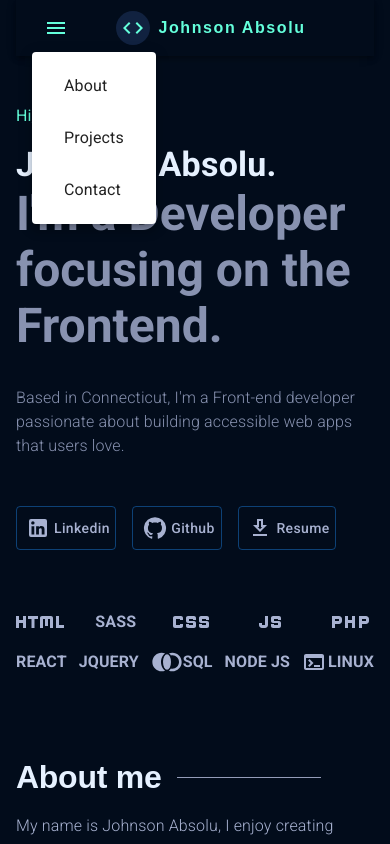
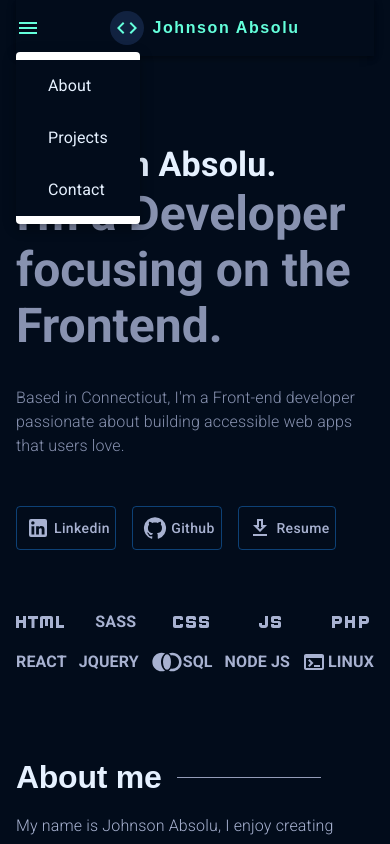
Before and after one commit to JAbsolu/React-portfolio, a React (Create React App) app: page / in a window 390 px wide. Both pictures are taken after a click on the button "account of current user". Shown: the top 844 px of the page. Built offline with nearby package versions, Linux system fonts and the light colour scheme.

Commit message:
fixed nav

```diff
--- a/src/components/contact/index.js
+++ b/src/components/contact/index.js
@@ -50,7 +50,7 @@ const Contact = () => {
                   I am currently seeking an Entry-level or Apprenticeship role. Feel free to email me below.
               </Typography>
             </Box>
-            <Box>
+            <Box id={attributes.contact}>
               <Button
                 variant="outlined"
                 size="large"
--- a/src/components/footer/index.jsx
+++ b/src/components/footer/index.jsx
@@ -10,7 +10,6 @@ const Footer = () => {
     const firstName = user.firstName;
     const lastName = user.lastName;
     const green = themeSettings.palette.primary.green;
-    const lightSlate = themeSettings.palette.primary.lightSlate;
     const white = themeSettings.palette.primary.white;
 
     const handleClick = () => {
--- a/src/components/nav/index.jsx
+++ b/src/components/nav/index.jsx
@@ -18,7 +18,6 @@ import { themeSettings } from '../../theme';
 import { ListItem } from '@mui/material';
 
 const pages = ['About', 'Projects', "Contact"];
-const settings = ['Resume'];
 
 const Nav = () => {
   const [anchorElNav, setAnchorElNav] = React.useState(null);
@@ -27,11 +26,11 @@ const Nav = () => {
   const firstName = user.firstName;
   const lastName = user.lastName;
   const fullName = `${firstName} ${lastName}`;
-  const navy = themeSettings.palette.primary.navy;
   const darkNavy = themeSettings.palette.primary.darkNavy;
   const lightNavy = themeSettings.palette.primary.lightNavy;
   const lightSlate = themeSettings.palette.primary.lightSlate;
   const green = themeSettings.palette.primary.green;
+  const white = themeSettings.palette.primary.white;
   const themeFont = themeSettings.typography.fontFamily;
   // mediaquery
   const isNonMobile = useMediaQuery("(min-width: 1000px)");
@@ -52,7 +51,6 @@ const Nav = () => {
     setAnchorElUser(null);
   };
 
-
   return (
     <AppBar
       position="static"
@@ -61,7 +59,7 @@ const Nav = () => {
       color: green,
       }}
     >
-      <Container maxWidth="100%">
+      <Container maxWidth="100%" sx={{p: "0"}}>
         <Toolbar disableGutters>
           <CodeIcon
             sx={{ display: { xs: 'none', md: 'flex' },
@@ -95,6 +93,7 @@ const Nav = () => {
               aria-haspopup="true"
               onClick={handleOpenNavMenu}
               color="inherit"
+              sx={{ pl: "0", }}
             >
               <MenuIcon />
             </IconButton>
@@ -117,7 +116,10 @@ const Nav = () => {
               }}
             >
               {pages.map((page) => (
-                <MenuItem key={page} onClick={handleCloseNavMenu}>
+                <MenuItem key={page} onClick={handleCloseNavMenu} sx={{
+                  background: darkNavy,
+                  color: white,
+                }}>
                   <ListItem
                     textAlign="center"
                   >
@@ -160,6 +162,7 @@ const Nav = () => {
                 key={page}
                 onClick={handleCloseNavMenu}
                 sx={{ my: 2, color: lightSlate, display: 'block' }}
+                href={`#${page}`}
               >
                 {page}
               </Button>
--- a/src/pageAttributes.js
+++ b/src/pageAttributes.js
@@ -1,5 +1,5 @@
 export const attributes = {
-    about: 'about',
-    projects: 'projects',
-    contact: 'contact',
+    about: 'About',
+    projects: 'Projects',
+    contact: 'Contact',
 };
```
Also changed, not shown: src/views/home/index.js (+0 -7 lines).
